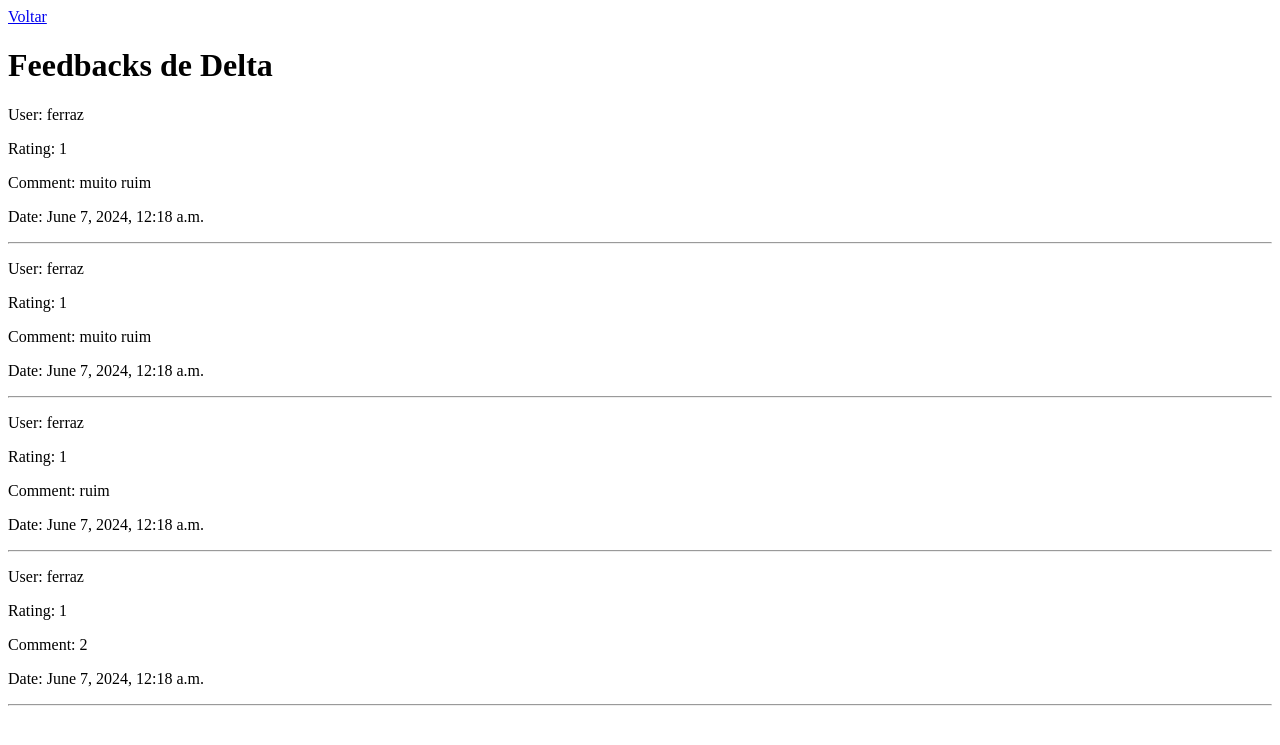
After one commit to julsales/Coffee12, a Django app: page /cafeteria/1/feedbacks/ in a window 1280 px wide. The commit adds this page. Shown: the top 745 px of the page. Run offline with Django 5.2, Linux system fonts and the light colour scheme; data comes from the database, SQL or seed files in the repository; both versions use the stored data as it was after the commit; parts of the project's set-up code (start-up, migrations or seed data) failed here and were passed over.

Commit message:
Adição de envio e visualização de Feedbacks com nota de 1 a 5

```diff
--- a/coffee12/coffee12/urls.py
+++ b/coffee12/coffee12/urls.py
@@ -20,6 +20,8 @@ urlpatterns = [
 	path('verCafeteriasFavoritas/',views.VerCafeteriasFavoritas,name='verCafeteriasFavoritas'),
 	path('favoritos/',views.Favoritos,name='favoritos'),
 	path('perfilCafeteria/<int:id_cafeteria>/', views.PerfilCafeteria, name='perfilCafeteria'),
+	path('feedback/<int:id>/', views.feedback, name='feedback'),
+	path('cafeteria/<int:id_cafeteria>/feedbacks/', views.VerFeedbacks, name='verFeedbacks'),
     path('',views.Inicio,name='inicio'),
 
 ]
--- a/coffee12/coffee12app/models.py
+++ b/coffee12/coffee12app/models.py
@@ -1,6 +1,10 @@
+from audioop import avg
 from django.db import models
 from django.contrib.auth.models import AbstractUser
 from django.contrib.auth.models import BaseUserManager
+from django.core.validators import MinValueValidator, MaxValueValidator
+from django.db.models import Avg
+from django.utils import timezone
 
 
 
@@ -53,6 +57,9 @@ class Estabelecimento(models.Model):
     telefone = models.CharField(max_length=15)
     proprietario = models.ForeignKey(CustomUser, on_delete=models.CASCADE)
     descricao_horario = models.CharField(max_length=200, default='')
+    @property
+    def rating_average(self):
+        return self.feedback_set.aggregate(Avg('rating'))['rating__avg']
 
 class DiaSemana(models.Model):
     estabelecimento = models.ForeignKey(Estabelecimento, on_delete=models.CASCADE)
@@ -71,3 +78,10 @@ class Prato(models.Model):
     preco_promocional = models.DecimalField(max_digits=6, decimal_places=2)
     estabelecimento = models.ForeignKey(Estabelecimento, on_delete=models.CASCADE)
     prato_principal = models.BooleanField(default=False)
+
+class Feedback(models.Model):
+    user = models.ForeignKey(CustomUser, on_delete=models.CASCADE)
+    cafeteria = models.ForeignKey(Estabelecimento, on_delete=models.CASCADE)
+    rating = models.IntegerField(validators=[MinValueValidator(1), MaxValueValidator(5)])
+    comment = models.TextField()
+    created_at = models.DateTimeField(default=timezone.now)
--- a/coffee12/coffee12app/views.py
+++ b/coffee12/coffee12app/views.py
@@ -4,6 +4,8 @@ from django.contrib.auth import authenticate, login, logout
 from django.contrib.auth.decorators import login_required
 from .models import CustomUser, Estabelecimento, Prato
 from django.shortcuts import get_object_or_404
+from .models import Feedback
+from .forms import FeedbackForm
 
 
 
@@ -21,11 +23,12 @@ def Homepage(request):
 
 @login_required(login_url='login')
 def HomepageCafe(request):
-
+    id_cafeteria = request.user.cafeteria.id if request.user.possui_estabelecimento else None
     context = {
         'possui_estabelecimento': request.user.possui_estabelecimento,
         'cafeteria_nome': request.user.cafeteria.nome if request.user.possui_estabelecimento else None,
-        'pratos': Prato.objects.filter(estabelecimento=request.user.cafeteria) if request.user.possui_estabelecimento else None
+        'pratos': Prato.objects.filter(estabelecimento=request.user.cafeteria) if request.user.possui_estabelecimento else None,
+        'id_cafeteria': id_cafeteria,
     }
     return render(request, 'homepagecafe.html', context)
 
@@ -196,4 +199,23 @@ def Favoritos(request):
 def PerfilCafeteria(request, id_cafeteria):
     estabelecimento = Estabelecimento.objects.get(id=id_cafeteria)
     cardapio = Prato.objects.filter(estabelecimento=estabelecimento)
-    return render(request, 'perfilCafeteria.html', {'estabelecimento': estabelecimento, 'cardapio': cardapio})
+    rating_average = estabelecimento.rating_average
+    return render(request, 'perfilCafeteria.html', {'estabelecimento': estabelecimento, 'cardapio': cardapio, 'rating_average': rating_average})
+
+def feedback(request, id):
+    if request.method == 'POST':
+        form = FeedbackForm(request.POST)
+        if form.is_valid():
+            feedback = form.save(commit=False)
+            feedback.user = request.user
+            feedback.cafeteria = get_object_or_404(Estabelecimento, id=id)
+            feedback.save()
+            return redirect('perfilCafeteria', id_cafeteria=id)
+    else:
+        form = FeedbackForm()
+    return render(request, 'feedback.html', {'form': form})
+
+def VerFeedbacks(request, id_cafeteria):
+    estabelecimento = Estabelecimento.objects.get(id=id_cafeteria)
+    feedbacks = Feedback.objects.filter(cafeteria=estabelecimento).order_by('-created_at')[:10]
+    return render(request, 'verFeedbacks.html', {'estabelecimento': estabelecimento, 'feedbacks': feedbacks})
--- a/coffee12/templates/homepagecafe.html
+++ b/coffee12/templates/homepagecafe.html
@@ -133,6 +133,7 @@
                 <a href="{% url 'excluirEstabelecimento' %}" class="btn button">Excluir Estabelecimento</a>
                 <a href="{% url 'cadastrarPrato' %}" class="btn button">Cadastrar Prato</a>
                 <a href="{% url 'excluirPrato' %}" class="btn button">Excluir Prato</a>
+                <a href="{% url 'verFeedbacks' id_cafeteria %}" class="btn button">Ver FeedBacks</a>
             {% endif %}
         </div>
         <a href="{% url 'logout' %}" class="btn logout_button">Logout</a>
--- /dev/null
+++ b/coffee12/templates/verFeedbacks.html
@@ -0,0 +1,19 @@
+<!DOCTYPE html>
+<html>
+<head>
+    <title>Feedbacks de {{ estabelecimento.nome }}</title>
+</head>
+<body>
+	<a href="{% url 'homepagecafe'%}">Voltar</a>
+    <h1>Feedbacks de {{ estabelecimento.nome }}</h1>
+    {% for feedback in feedbacks %}
+    	<p>User: {{ feedback.user.username }}</p>
+    	<p>Rating: {{ feedback.rating }}</p>
+    	<p>Comment: {{ feedback.comment }}</p>
+    	<p>Date: {{ feedback.created_at }}</p>
+    	<hr>
+    {% empty %}
+        <p>Não há feedbacks ainda.</p>
+    {% endfor %}
+</body>
+</html>
```
Also changed, not shown: coffee12/coffee12app/forms.py (added, +7 -0 lines), coffee12/templates/feedback.html (added, +25 -0 lines), coffee12/templates/homepage.html (+14 -0 lines), coffee12/templates/perfilcafeteria.html (+10 -0 lines), README.md, coffee12/coffee12app/migrations/0003_feedback.py (added), coffee12/coffee12app/migrations/0004_feedback_created_at.py (added), coffee12/db.sqlite3.
